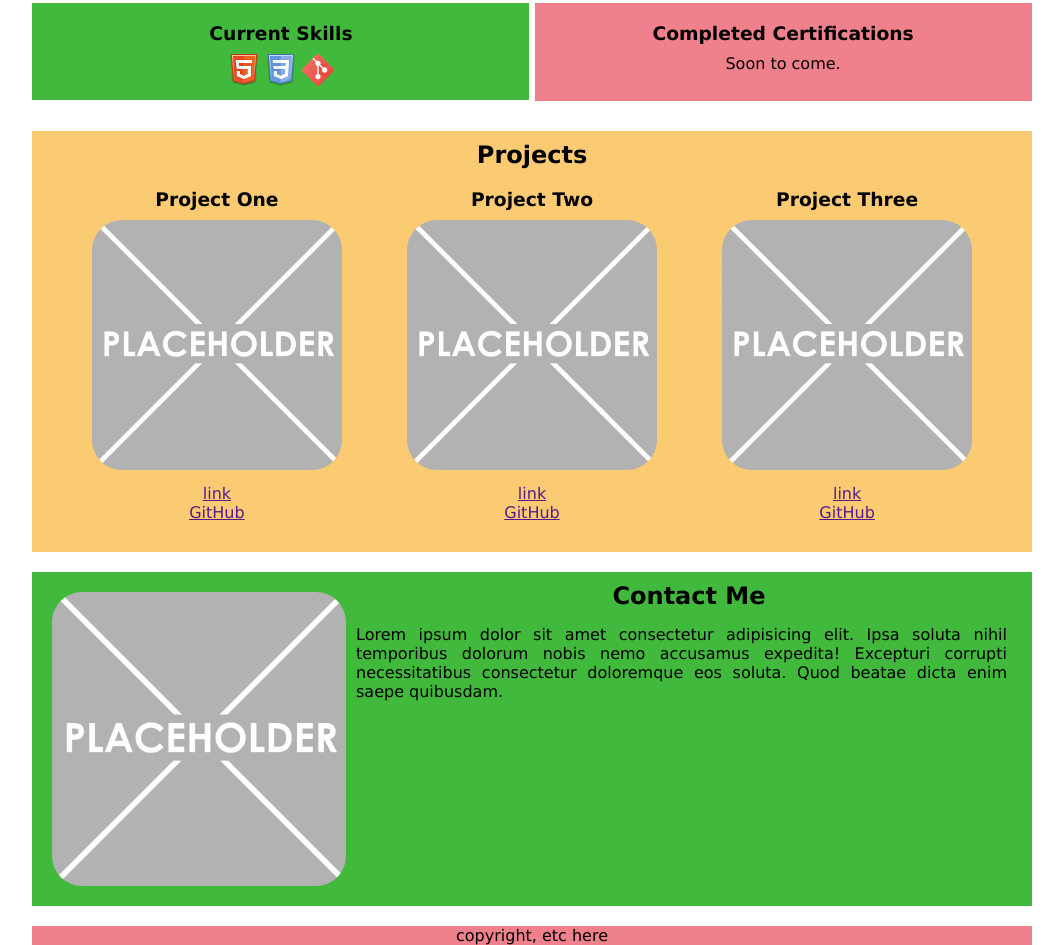
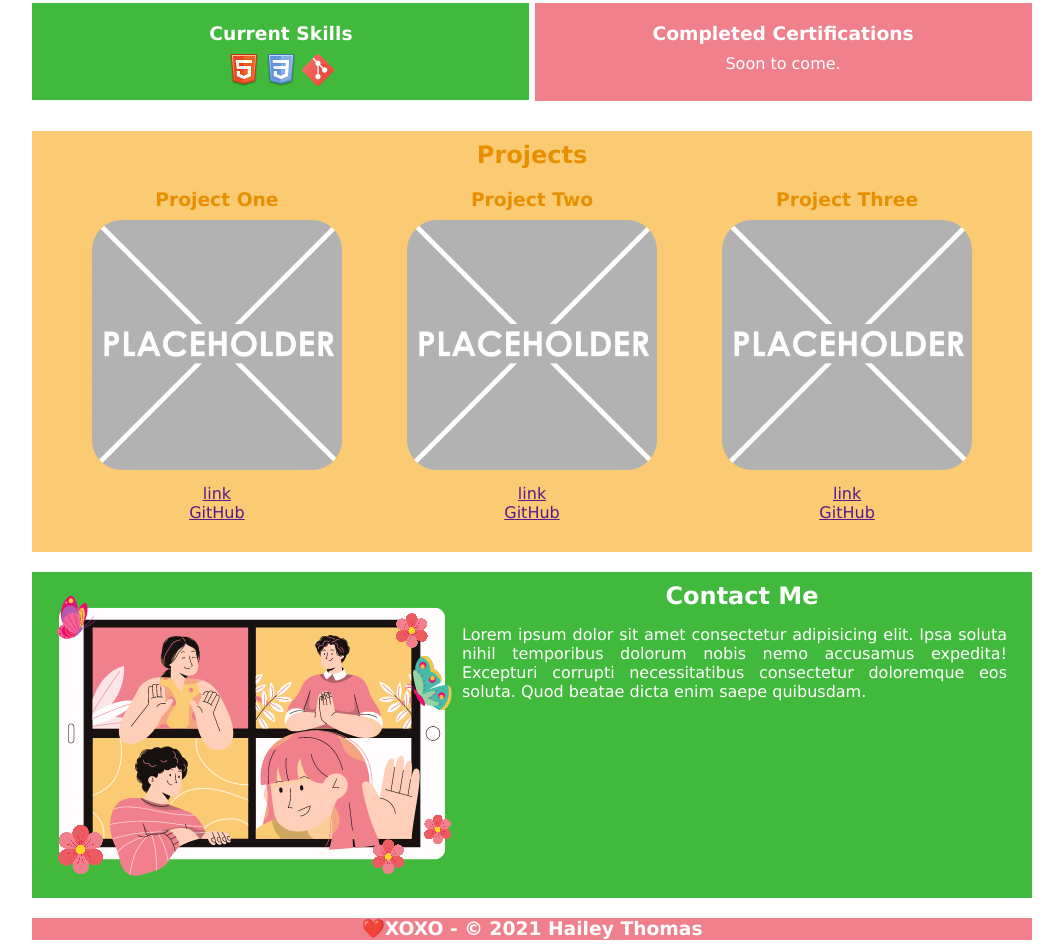
Before and after one commit to HaileyThomas/portfolio, a plain HTML site: page index.html in a window 1280 px wide. Shown: the part 1080-2025 px from the top of the page, without its empty margins (108-1171 px from the left). Drawn offline with Linux system fonts and the light colour scheme.

Commit message:
added copyright HTML and font color styles for page

```diff
--- a/assets/css/style.css
+++ b/assets/css/style.css
@@ -102,6 +102,7 @@ header nav ul li a {
     margin: auto;
     background-color: #40b93c;
     text-align: center;
+    color: #ffffff;
 }
 
 .peachBox {
@@ -109,6 +110,7 @@ header nav ul li a {
     margin: auto;
     background-color: #fbcb74;
     text-align: center;
+    color: #e88f00;
 }
 
 .greenBoxMini {
@@ -116,6 +118,7 @@ header nav ul li a {
     display: inline-block;
     vertical-align: top;
     background-color: #40b93c;
+    color: #ffffff;
 }
 
 .pinkBoxMini {
@@ -124,6 +127,7 @@ header nav ul li a {
     display: inline-block;
     vertical-align: top;
     background-color: #ef808c;
+    color: #ffffff;
 }
 
 .pinkBox {
@@ -131,6 +135,7 @@ header nav ul li a {
     margin: auto;
     background-color: #ef808c;
     text-align: center;
+    color: #ffffff;
 }
 
 
@@ -241,7 +246,6 @@ header nav ul li a {
 }
 
 #contactMe img {
-    width: 30%;
     float: left;
     margin: 10px;
     border-radius: 30px;
--- a/index.html
+++ b/index.html
@@ -123,7 +123,7 @@
         </section>
     </section>
     <section id="contactMe" class="greenBox">
-        <img src="./assets/images/placeholder.png" />
+        <img src="./assets/images/contact.png" />
         <h2>Contact Me</h2>
         <article id="contactMeText">
             <p>
@@ -134,7 +134,7 @@
         </article>
     </section>
     <footer class="pinkBox">
-        copyright, etc here
+        <h3>❤️XOXO - &copy; 2021 Hailey Thomas</h3>
     </footer>
 </body>
 
```
Also changed, not shown: assets/images/contact.png (added), assets/images/linkedin.png.
